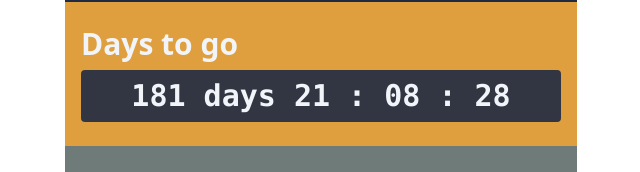
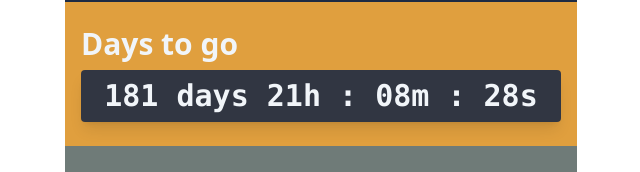
Before and after one commit to retzloff/deep-creek-disco, a SvelteKit app: page / in a window 1280 px wide. Shown: the part 426-598 px from the top of the page, without its empty margins (319-959 px from the left). Built offline with nearby package versions, Linux system fonts and the light colour scheme.

Commit message:
:lipstick: Better time labelling

```diff
--- a/src/app.html
+++ b/src/app.html
@@ -6,7 +6,7 @@
 		<meta name="viewport" content="width=device-width, initial-scale=1" />
 		%sveltekit.head%
 	</head>
-	<body data-sveltekit-preload-data="hover">
+	<body>
 		<div>%sveltekit.body%</div>
 	</body>
 </html>
--- a/src/components/CountdownTimer.svelte
+++ b/src/components/CountdownTimer.svelte
@@ -47,7 +47,9 @@
 	}, 1000);
 </script>
 
-<div class=" mt-2 py-2 text-3xl text-center font-semibold font-mono bg-cloud-burst/90 rounded">
+<div
+	class=" mt-2 py-2 text-3xl text-center font-semibold font-mono bg-cloud-burst/90 rounded shadow-lg"
+>
 	{timeLeft.days} days
-	{timeLeft.hours} : {timeLeft.minutes} : {timeLeft.seconds}
+	{timeLeft.hours}h : {timeLeft.minutes}m : {timeLeft.seconds}s
 </div>
```
